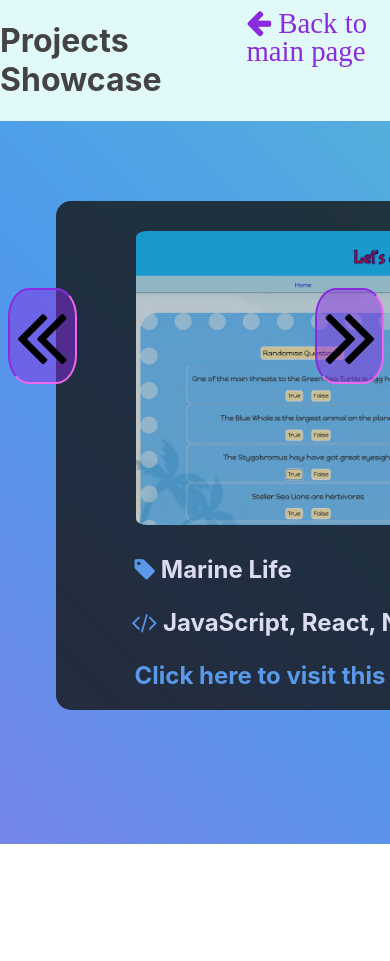
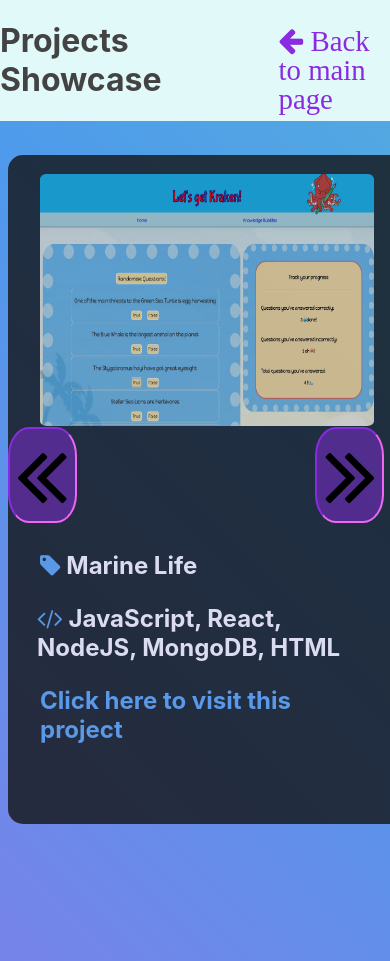
Before and after one commit to Laufley/old_portfolio, a React (Create React App) app: page /Projects in a window 390 px wide. Before the commit the page ends 844 px from the top, so only its background shows below. Built offline with nearby package versions, Linux system fonts and the light colour scheme; a web font is replaced by a local one.

Commit message:
carousel fofr mobile

```diff
--- a/src/Components/Carousel.css
+++ b/src/Components/Carousel.css
@@ -103,3 +103,41 @@ cursor: pointer;
         margin-right: 1.5%;
     }
 }
+
+@media only screen and (max-width: 414px) {
+
+    #carousel-view {
+        display: grid;
+        grid-template-columns: repeat
+        ('first-item, second-item');
+        gap: 1rem;
+        overflow: hidden;
+        width: 100%;
+        scroll-behavior: smooth;
+        margin-top: 10px;
+        margin-bottom: 25%;
+    }
+
+
+    #first-item {
+        display: flex;
+        grid-area: first-item;
+        grid-column: 1/2;
+        margin-left: 0.5rem;
+        width: 50%;
+    }
+
+    .button {
+        margin-top: 76%;
+
+    }
+
+    #button-previous {
+        margin-left: 2%;
+    }
+
+    #button-next {
+        margin-right: 1.5%;
+    }
+
+}
--- a/src/Components/Project.css
+++ b/src/Components/Project.css
@@ -102,4 +102,42 @@
         font-weight: bold;
         font-size: 1.5rem;
     }
+
+    @media only screen and (max-width: 414px) {
+        #wrapper {
+            display: flex;
+            flex-direction: column;
+            align-items: center;
+            justify-content: center;
+            width: 40.2rem;
+            background-color: #131313c9;
+            /* padding-top: 2px; */
+            padding-bottom: 10px;
+            padding-left: 2rem;
+            padding-right: 2rem;
+            border-radius: 15px;
+            margin-top: 2%;
+            margin-bottom: 10%;
+        }
+
+        #pic {
+            align-self: center;
+            width: 100%;
+            height: 40%;
+            opacity: 0.8;
+            margin-left: 2%;
+            margin-right: 2%;
+            border-radius: 2%;
+            margin-top: -22%;
+            margin-bottom: 2.5%;
+        }
+        #details {
+            display: grid;
+            margin-top: 35%;
+            margin-bottom: 2%;
+            font-weight: bold;
+            font-size: 1.5rem;
+        }
+
+    }
 }
--- a/src/Components/Projects.css
+++ b/src/Components/Projects.css
@@ -46,3 +46,20 @@
         font-size: 1.8rem;
     }
 }
+
+@media only screen and (max-width: 414px) {
+    #nav {
+        display:flex;
+        justify-content: space-evenly;
+        background-color: rgb(225, 249, 249);
+        color:rgb(68, 67, 67);
+        gap: 10%;
+        }
+
+    #back {
+        color: blueviolet;
+        margin-left: 20%;
+        margin-top: 7%;
+        font-size: 1.8rem;
+    }
+}
```
